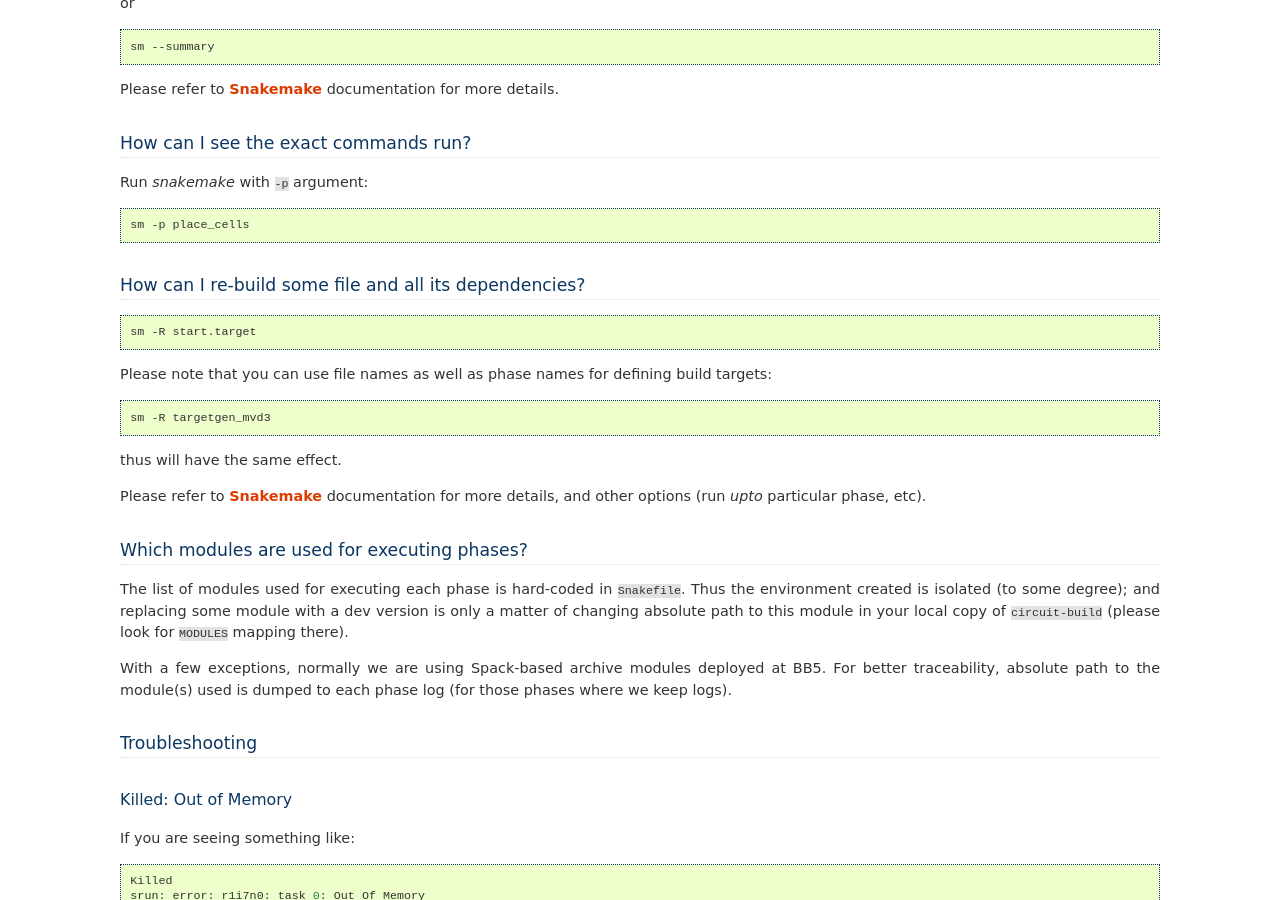
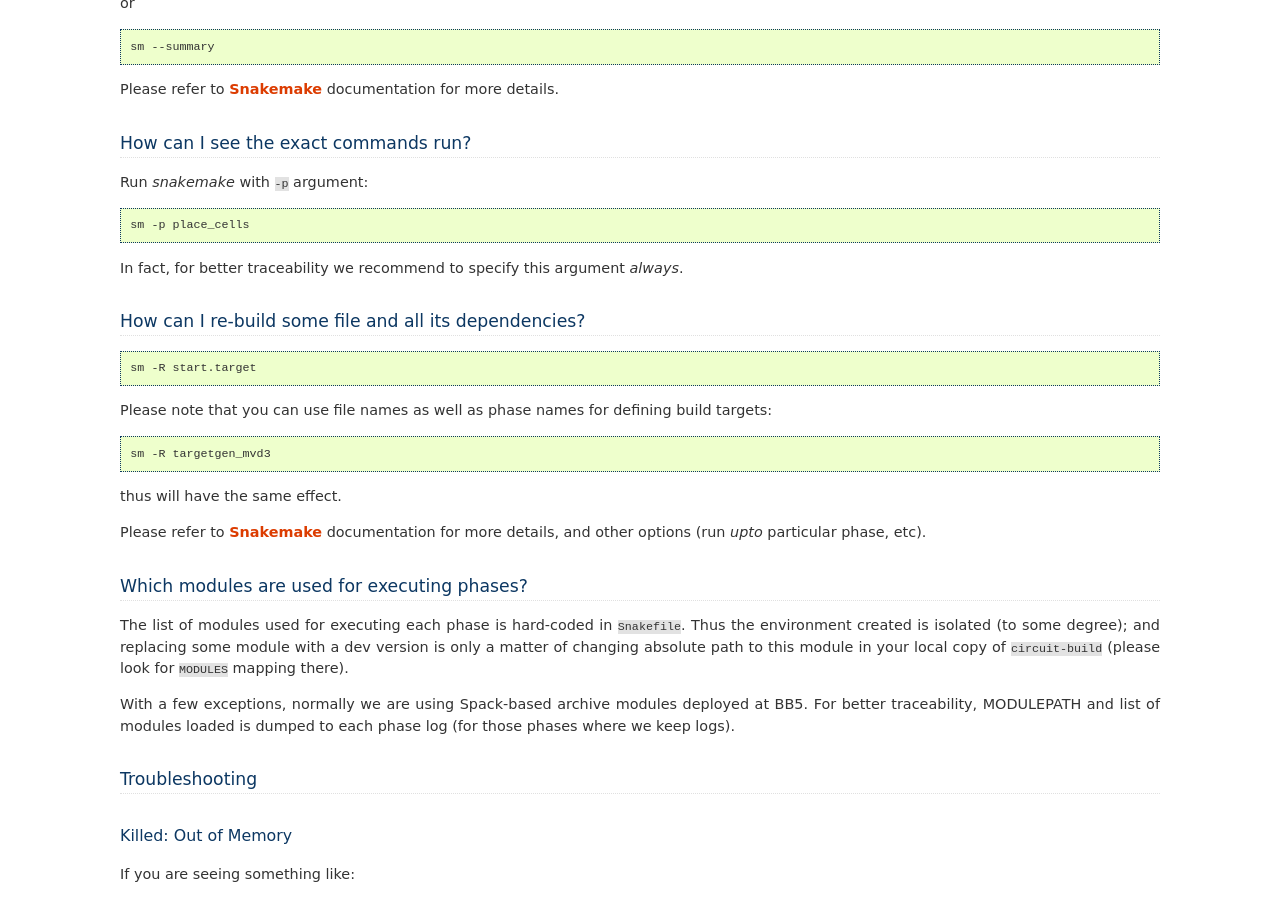
Before and after one commit to BlueBrain/circuit-build, a Sphinx documentation site: the page built from doc/source/faq.rst, in a window 1280 px wide and 900 px high, scrolled down 997 px. Built offline with Sphinx 7.4.7, drawn with Linux system fonts in a browser that asks for light colours; some of the changed text lies outside the part shown.

Commit message:
Updated MODULES mapping
 * use explicit MODULEPATH + module names list
   instead of list of absolute paths to module files

 * 'nix/py27/jinja2' -> 'python-dev'

Change-Id: I682fb7977713bc24716c43520949d3b05ed00a27

```diff
--- a/doc/source/conf.py
+++ b/doc/source/conf.py
@@ -51,9 +51,9 @@ copyright = u'2018, NSE team'
 # built documents.
 #
 # The short X.Y version.
-version = '1.8'
+version = '1.9'
 # The full version, including alpha/beta/rc tags.
-release = '1.8'
+release = '1.9'
 
 # The language for content autogenerated by Sphinx. Refer to documentation
 # for a list of supported languages.
--- a/doc/source/faq.rst
+++ b/doc/source/faq.rst
@@ -65,6 +65,8 @@ Run `snakemake` with ``-p`` argument:
 
     sm -p place_cells
 
+In fact, for better traceability we recommend to specify this argument *always*.
+
 
 How can I re-build some file and all its dependencies?
 ------------------------------------------------------
@@ -91,7 +93,7 @@ The list of modules used for executing each phase is hard-coded in ``Snakefile``
 Thus the environment created is isolated (to some degree); and replacing some module with a dev version is only a matter of changing absolute path to this module in your local copy of ``circuit-build`` (please look for ``MODULES`` mapping there).
 
 With a few exceptions, normally we are using Spack-based archive modules deployed at BB5.
-For better traceability, absolute path to the module(s) used is dumped to each phase log (for those phases where we keep logs).
+For better traceability, MODULEPATH and list of modules loaded is dumped to each phase log (for those phases where we keep logs).
 
 Troubleshooting
 ---------------
```
Also changed, not shown: 1 other file.
